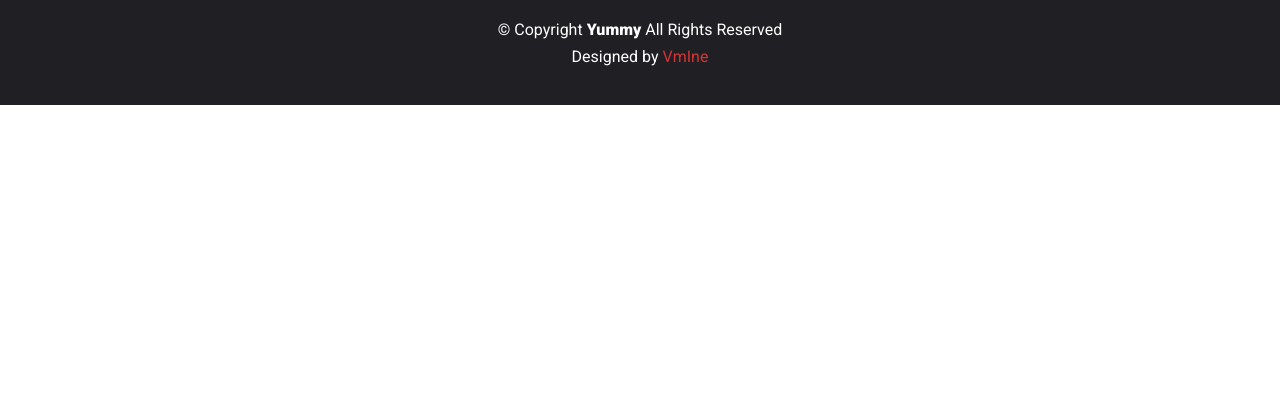
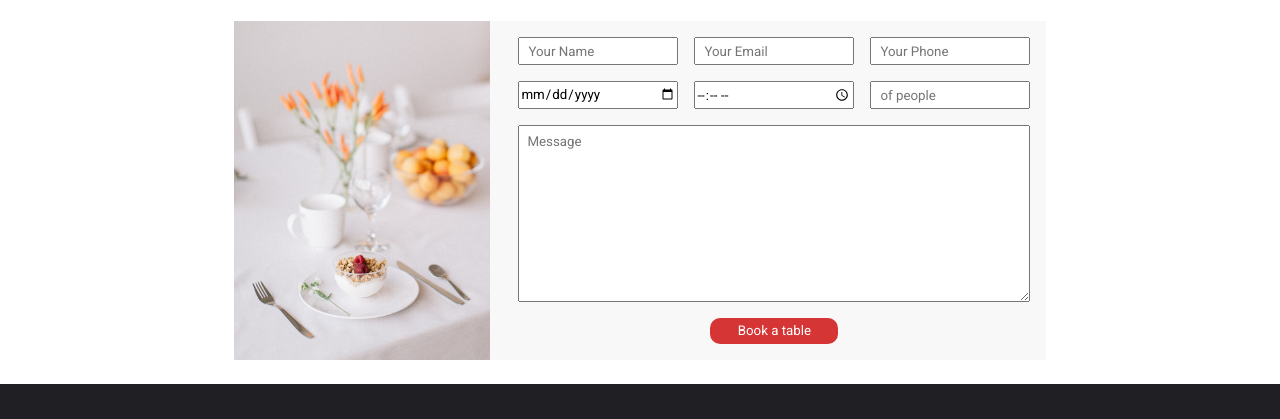
Before and after one commit to AmineElwafi/Amine_ELWAFI_finalproject_dom, a website: page index.html in a window 1280 px wide. Shown: the part 1573-1992 px from the top of the page. Before the commit the page ends 1678 px from the top, so only its background shows below. Drawn offline with nearby package versions, Linux system fonts and the light colour scheme.

Commit message:
booking form

```diff
--- a/index.html
+++ b/index.html
@@ -89,6 +89,31 @@
             <div></div>
         </div>
     </div>
+    <div class="booking-section">
+        <div class="bookingTitle">
+            <h5>BOOK A TABLE</h5>
+            <h1>BOOK YOUR <span>STAY WITH US</span></h1>
+        </div>
+        <div class="Booking-Form">
+            <img src="./public/images/reservation.jpg" alt="">
+            <form action="">
+                <div class="personalInfos">
+                    <input type="text" placeholder="Your Name">
+                    <input type="email" placeholder="Your Email">
+                    <input type="tel" placeholder="Your Phone">
+                </div>
+                <div class="BookingTime">
+                    <input type="date">
+                    <input type="time">
+                    <input type="number" placeholder="of people">
+                </div>
+                <textarea placeholder="Message" name="" id=""></textarea>
+                <div class="submitButton">
+                    <button type="submit">Book a table</button>
+                </div>
+            </form>
+        </div>
+    </div>
     <footer>
         <div class="footer-menu">
             <div class="footer-list">
@@ -144,5 +169,4 @@
     </div>
     <script src="./public/js/app.js"></script>
 </body>
-
 </html>
--- a/public/css/app.css
+++ b/public/css/app.css
@@ -9,6 +9,11 @@ header {
     justify-content: space-around;
     align-items: center;
     padding: 3vh 0;
+    position: fixed;
+    top: 0;
+    width: 100%;
+    background-color: white;
+    z-index: 1000;
 }
 
 .underline {
@@ -118,6 +123,7 @@ h1>span {
     align-items: center;
     background-color: #f2f2f2;
     padding: 5vh 8vw;
+    margin: 12vh 0 0 0;
 }
 
 .handwritten {
@@ -193,6 +199,7 @@ h1>span {
     height: 100vh;
     opacity: 0;
     pointer-events: none;
+    z-index: 1001;
 }
 
 .modal-container.show {
@@ -236,10 +243,11 @@ h1>span {
     display: flex;
     flex-direction: column;
     gap: 2vh;
+    height: 100%;
 }
 
 .second-sec-image img {
-    width: 30vw;
+    width: 36vw;
 }
 
 .second-sec-text {
@@ -247,6 +255,7 @@ h1>span {
     flex-direction: column;
     width: 18vw;
     gap: 3vh;
+    height: 100%;
 }
 
 .second-sec-text div p span {
@@ -328,8 +337,8 @@ footer {
     gap: 1vh;
 }
 
-.footer-list i{
-    color:#d53535;
+.footer-list i {
+    color: #d53535;
     font-size: 1.4rem;
 }
 
@@ -339,22 +348,22 @@ footer {
     gap: 1.5vh;
 }
 
-.Copyright{
+.Copyright {
     color: white;
 }
 
-.follow{
+.follow {
     display: flex;
     flex-direction: column;
     gap: 1.5vh;
 }
 
-.follow-icons{
+.follow-icons {
     display: flex;
     gap: 3vh;
 }
 
-.follow-icons i{
+.follow-icons i {
     font-size: 1.2rem;
     border: solid #8f8f92 1px;
     padding: 1vh;
@@ -362,13 +371,13 @@ footer {
     cursor: pointer;
 }
 
-.follow-icons i:hover{
+.follow-icons i:hover {
     color: #d53535;
     border-color: #d53535;
     transition: 0.3s;
 }
 
-.Copyright{
+.Copyright {
     display: flex;
     flex-direction: column;
     justify-content: center;
@@ -377,10 +386,101 @@ footer {
     gap: 1vh;
 }
 
-.Yummy{
+.Yummy {
     font-weight: 900;
 }
 
-.vmine{
+.vmine {
     color: #d53535;
 }
+
+.booking-section {
+    display: flex;
+    flex-direction: column;
+    align-items: center;
+    gap: 3vh;
+    margin: 3vh 0 3vh 0;
+}
+
+.Booking-Form {
+    display: flex;
+    gap: 1vw;
+        background-color: #f8f8f8;
+
+}
+
+.Booking-Form img {
+    width: 20vw;
+}
+
+.bookingTitle {
+    display: flex;
+    flex-direction: column;
+    justify-content: center;
+    align-items: center;
+}
+
+.bookingTitle h1,
+span {
+    font-family: 'Shadows Into Light', cursive;
+}
+
+form {
+    display: flex;
+    flex-direction: column;
+    justify-content: center;
+    gap: 2vh;
+    width: 40vw;
+    margin: 2vh;
+}
+
+textarea {
+    height: 100%;
+}
+
+.personalInfos {
+    display: flex;
+    gap: 1rem;
+}
+
+.personalInfos input {
+    height: 3vh;
+    flex: 1;
+}
+
+.BookingTime input {
+    flex: 1;
+    height: 3vh;
+}
+
+.BookingTime {
+    display: flex;
+    gap: 1rem;
+}
+
+input::placeholder{
+    padding-left: 1vh;
+}
+
+textarea::placeholder{
+    padding: 1vh;
+}
+
+.submitButton{
+    display: flex;
+    justify-content: center;
+}
+
+.submitButton button{
+    width: 10vw;
+    height: 2vw;
+    border: none;
+    background-color: #d53535;
+    color: white;
+    border-radius: 10px;
+    cursor: pointer;
+}
+
+.submitButton button:hover{
+    background-color: #d34848;
+}
```
